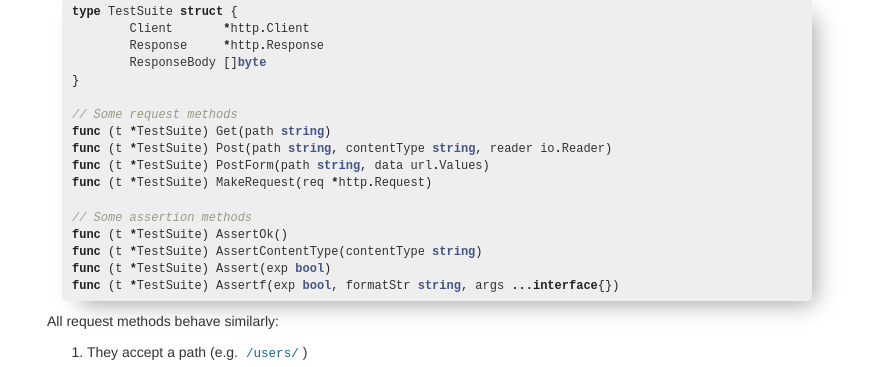
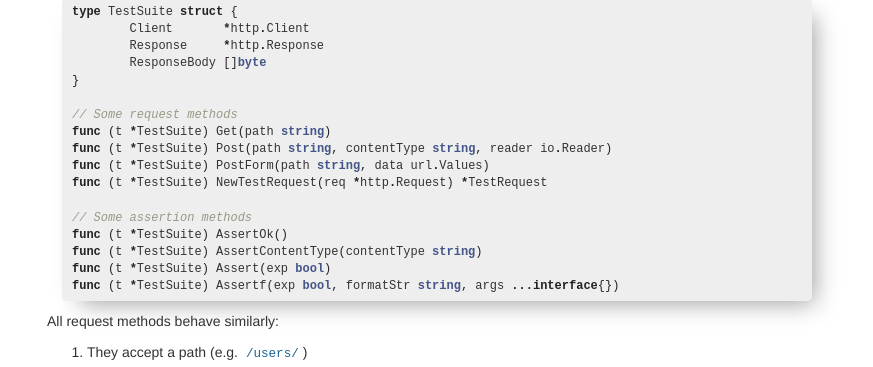
Before and after one commit to revel/revel.github.io, a Jekyll site: the page built from manual/testing.md, in a window 1280 px wide and 900 px high, scrolled down 1349 px. Shown: the part 84-451 px from the top of the window, without its empty margins (343-1216 px from the left). Built offline with Jekyll 4.4.1, drawn with Linux system fonts in a browser that asks for light colours; nearby versions of some CDN libraries.

Commit message:
revel/revel#791 docs taken care for v0.13 release

```diff
--- a/manual/testing.md
+++ b/manual/testing.md
@@ -84,7 +84,7 @@ type TestSuite struct {
 func (t *TestSuite) Get(path string)
 func (t *TestSuite) Post(path string, contentType string, reader io.Reader)
 func (t *TestSuite) PostForm(path string, data url.Values)
-func (t *TestSuite) MakeRequest(req *http.Request)
+func (t *TestSuite) NewTestRequest(req *http.Request) *TestRequest
 
 // Some assertion methods
 func (t *TestSuite) AssertOk()
```
